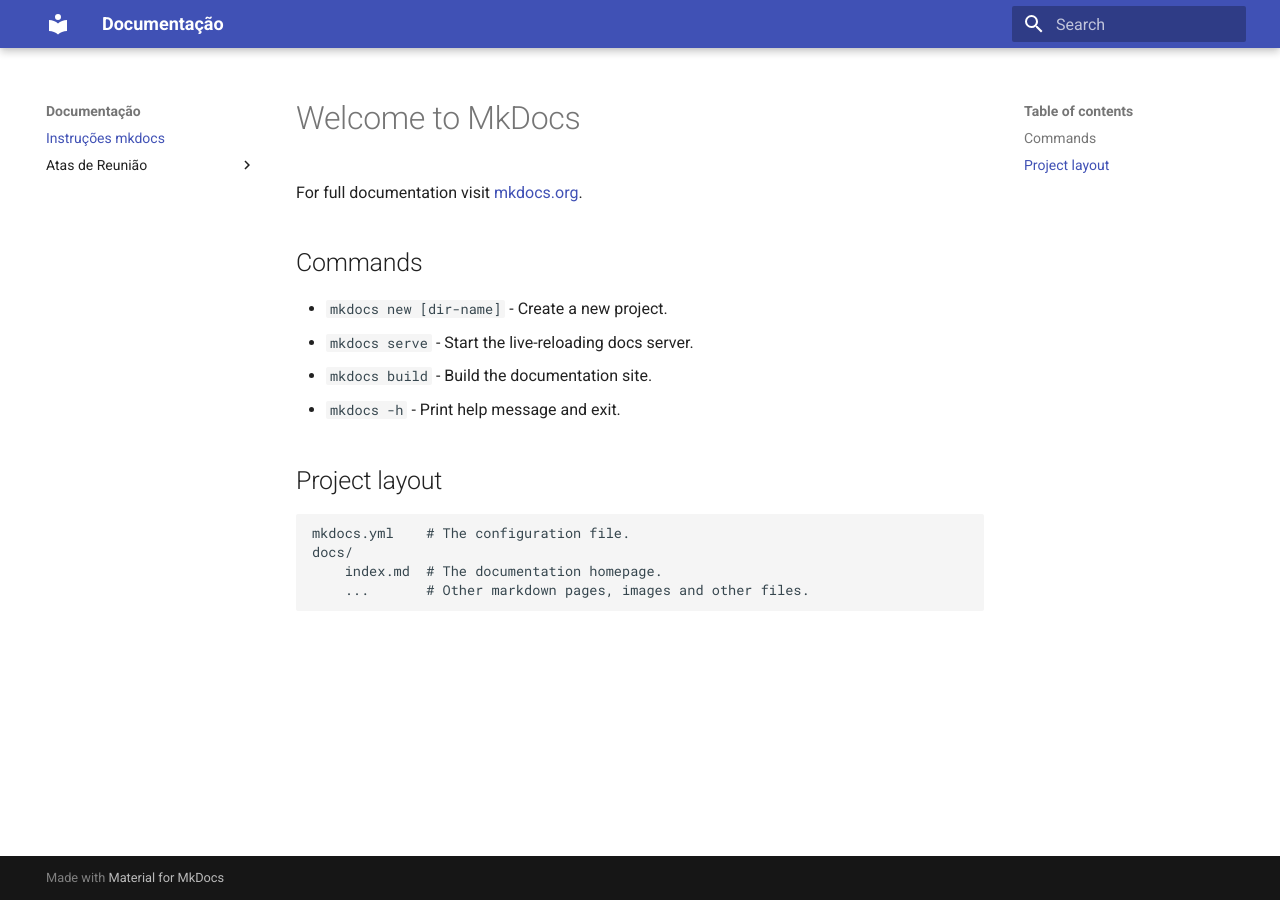
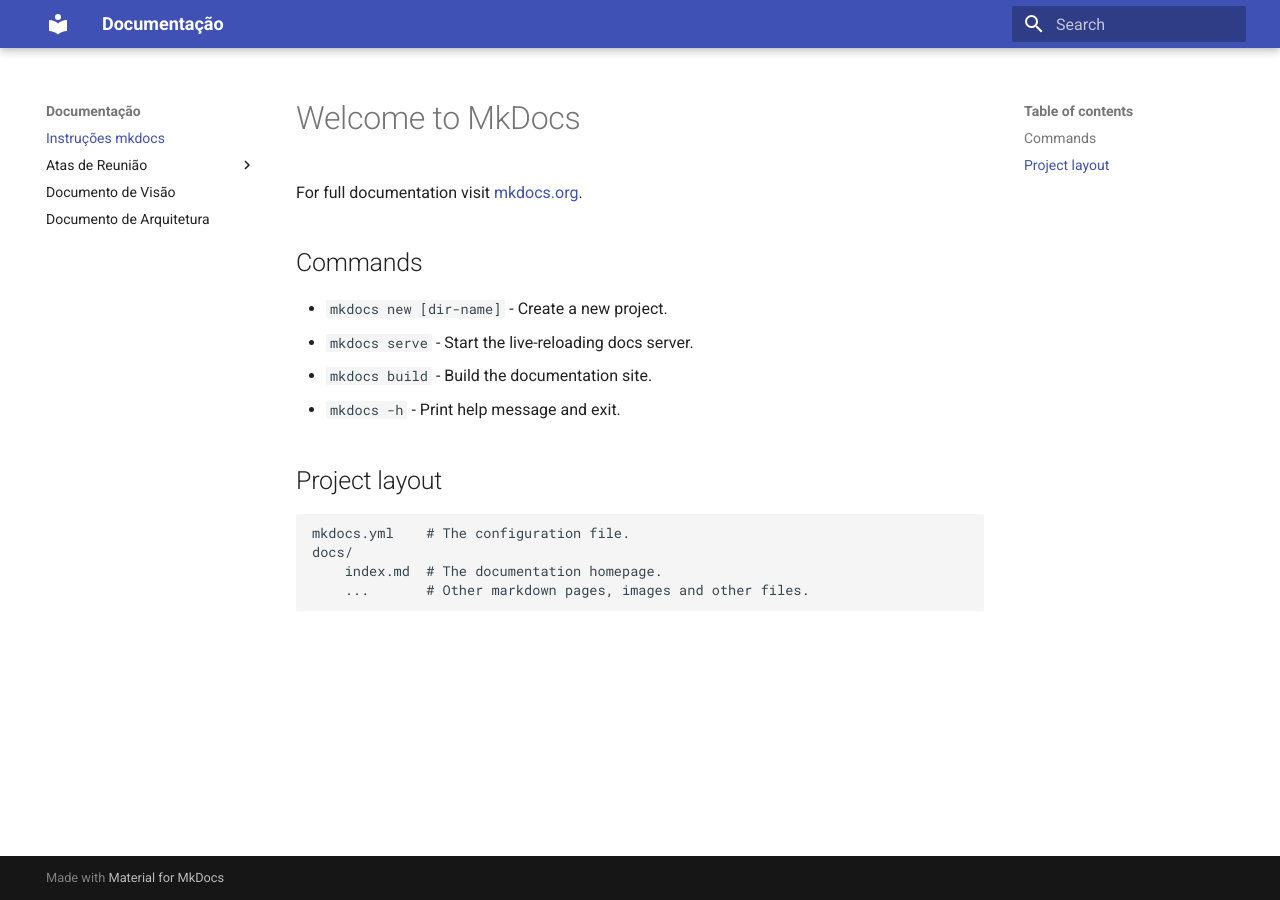
Before and after one commit to FGA0138-MDS-Ajax/2026.2-T03-Torvalds, an MkDocs documentation site: the page built from docs/index.md, in a window 1280 px wide. Built offline with MkDocs 1.6.1 and Material for MkDocs 9.7.7, drawn with Linux system fonts in a browser that asks for light colours.

Commit message:
docs: adiciona docs de visão e arquitetura ao menu

```diff
--- a/mkdocs.yml
+++ b/mkdocs.yml
@@ -4,6 +4,8 @@
   - Instruções mkdocs: "index.md"
   - Atas de Reunião:
     - Ata 1: "atas-reuniao/ata-reuniao-1.md"
+  - Documento de Visão: "documento-de-visao.md"
+  - Documento de Arquitetura: "documento-de-arquitetura.md"
 
 theme:
   name: material
```
